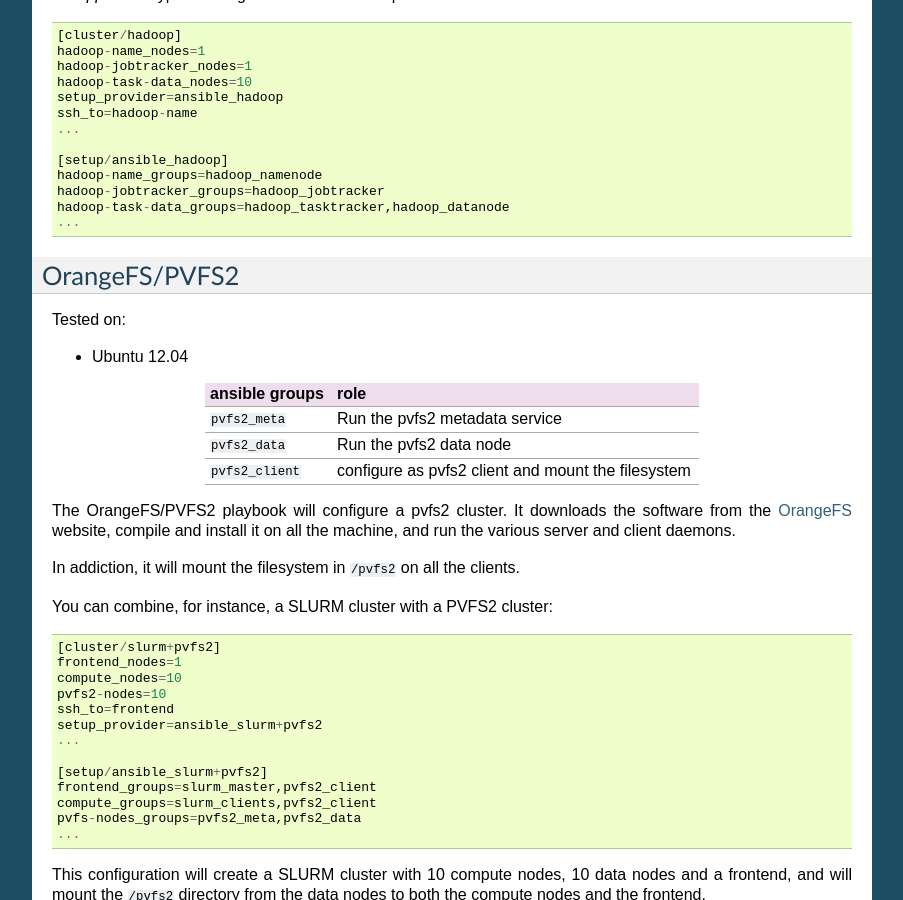
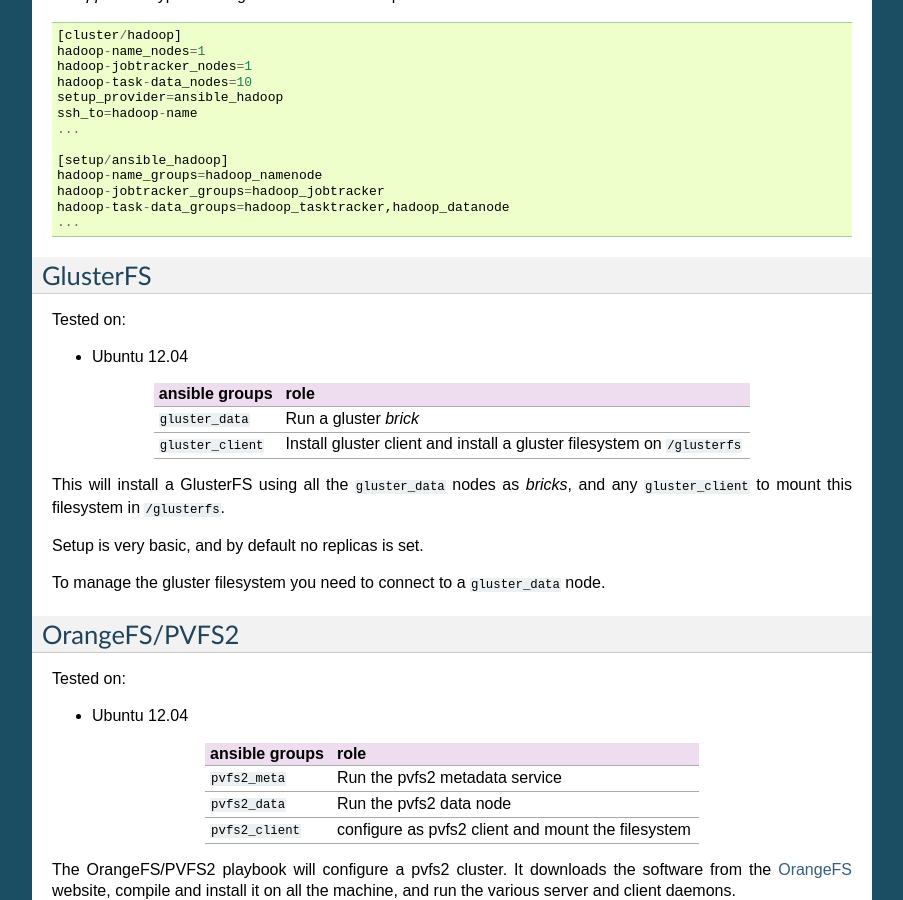
Before and after one commit to elasticluster/elasticluster, a Sphinx documentation site: the page built from docs/playbooks.rst, in a window 1280 px wide and 900 px high, scrolled down 3423 px. Shown: the whole window, without its empty margins (198-1101 px from the left). Built offline with Sphinx 7.4.7, drawn with Linux system fonts in a browser that asks for light colours.

Commit message:
Add info on GlusterFS playbook

```diff
--- a/docs/playbooks.rst
+++ b/docs/playbooks.rst
@@ -248,6 +248,31 @@
     hadoop-task-data_groups=hadoop_tasktracker,hadoop_datanode
     ...
 
+GlusterFS
+=========
+
+Tested on:
+
+* Ubuntu 12.04
+
++--------------------+----------------------------------------------------+
+| ansible groups     | role                                               |
++====================+====================================================+
+| ``gluster_data``   | Run a gluster *brick*                              |
++--------------------+----------------------------------------------------+
+| ``gluster_client`` | Install gluster client and install a gluster       |
+|                    | filesystem on ``/glusterfs``                       |
++--------------------+----------------------------------------------------+
+
+This will install a GlusterFS using all the ``gluster_data`` nodes as
+*bricks*, and any ``gluster_client`` to mount this filesystem in
+``/glusterfs``.
+
+Setup is very basic, and by default no replicas is set.
+
+To manage the gluster filesystem you need to connect to a
+``gluster_data`` node.
+
 OrangeFS/PVFS2
 ==============
 
```
